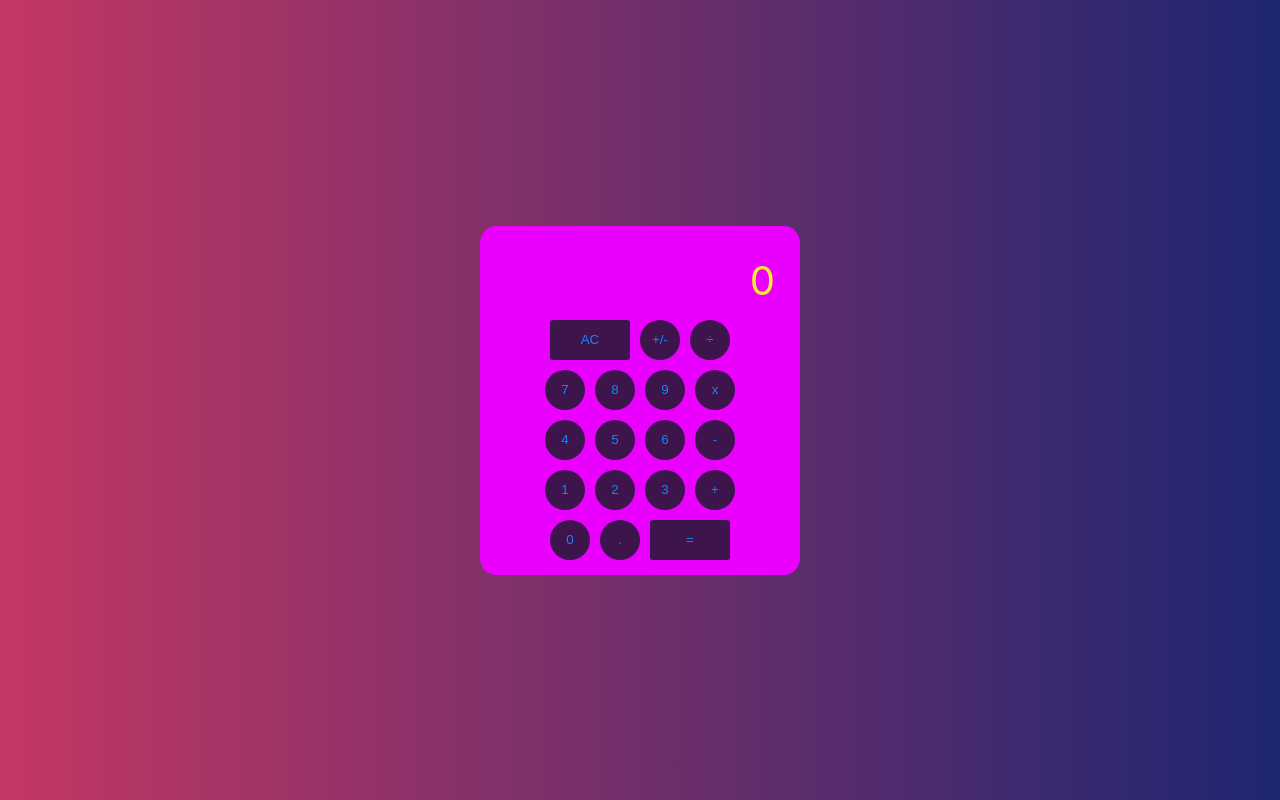
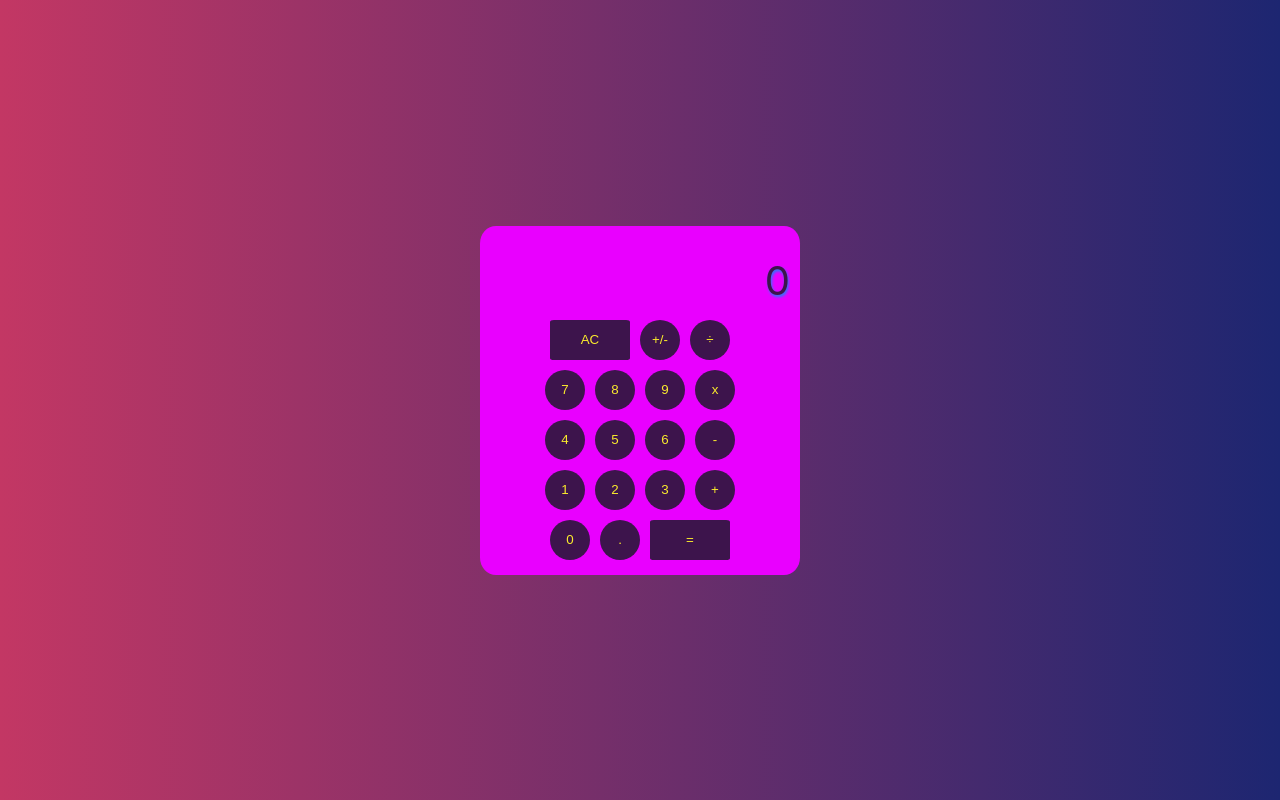
Before and after one commit to emauldin84/fcc-calculator, a React (Create React App) app: page / in a window 1280 px wide. Built offline with nearby package versions, Linux system fonts and the light colour scheme.

Commit message:
adds text shadow to display

```diff
--- a/src/App.css
+++ b/src/App.css
@@ -28,13 +28,17 @@ html {
 #display{
   font-size: 40px;
   margin-left: auto;
-  width: auto;
+  width: 300px;
   margin-top: 0;
   margin-bottom: 10px;
+  overflow: scroll;
+  text-align: end;
 }
 
 .displaytext{
-  color: #faeb2c;
+  color: #3d144c;
+  text-shadow: #1685f8 1px 2px 3px;
+
   margin-right: 15px;
 }
 p.displaytext{
@@ -48,7 +52,7 @@ p.displaytext{
 }
 button {
   background-color: #3d144c;
-  color: #1685f8;
+  color: #faeb2c;
   border: none;
   height: 40px;
   width: 40px;
```
